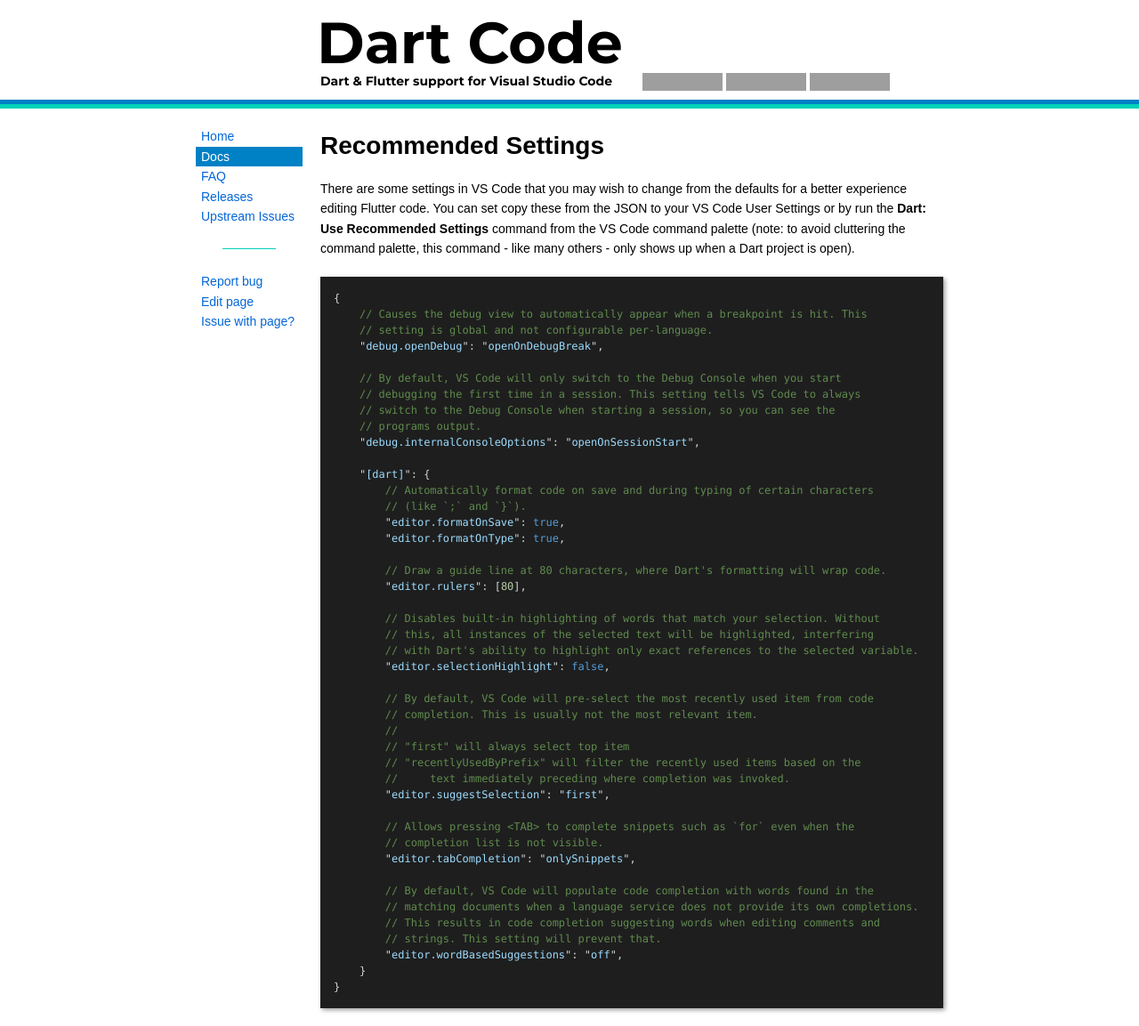
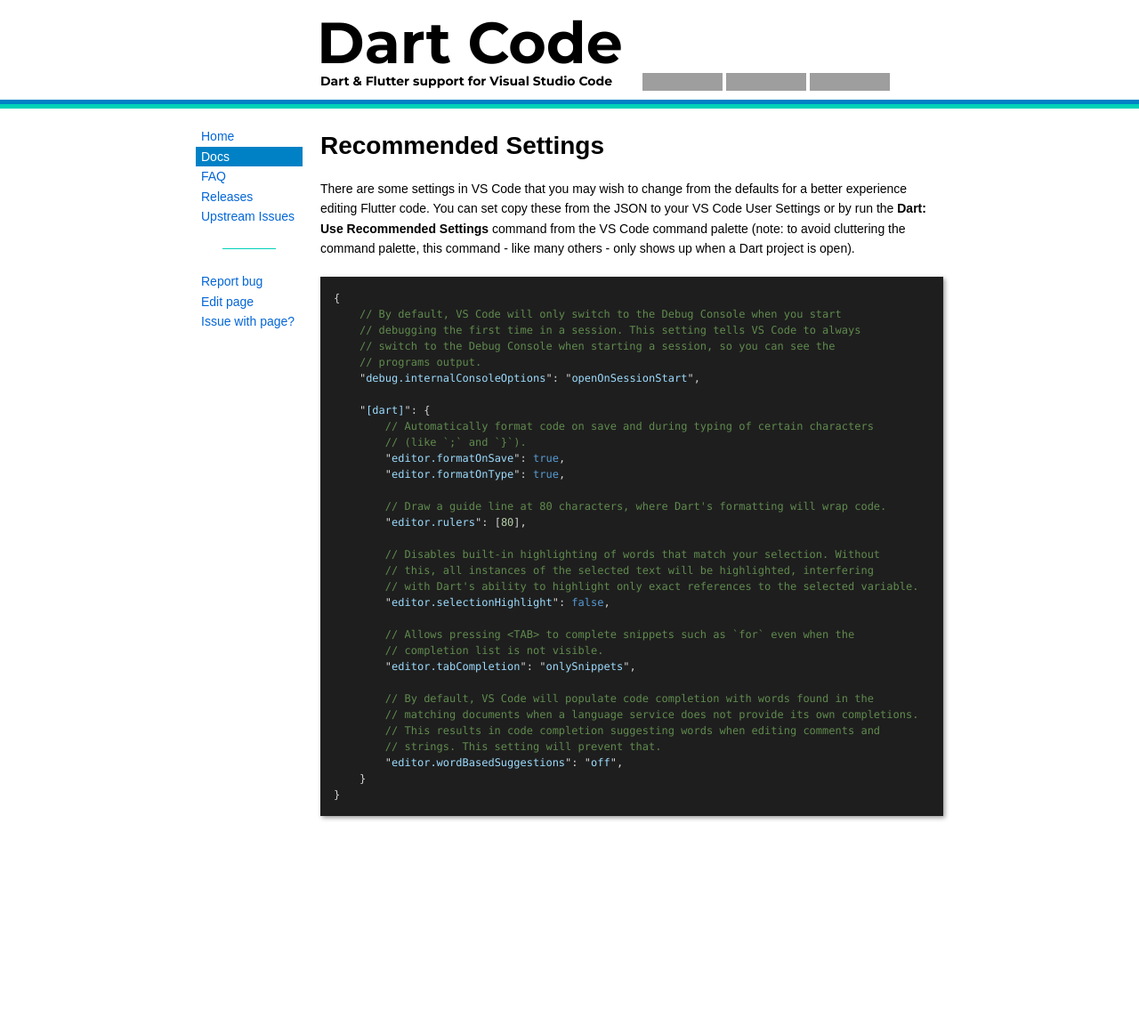
Before and after one commit to Dart-Code/Website, a Jekyll site: the page built from _docs/recommended-settings.md, in a window 1280 px wide. Shown: the whole page at 89% size. Built offline with Jekyll 4.4.1, drawn with Linux system fonts in a browser that asks for light colours; after the commit the page ends 937 px from its top, so only the background shows below that; grey boxes are pictures that could not be loaded.

Commit message:
Delete redundant recommended settings

````diff
--- a/_docs/recommended-settings.md
+++ b/_docs/recommended-settings.md
@@ -6,10 +6,6 @@
 
 ```js
 {
-	// Causes the debug view to automatically appear when a breakpoint is hit. This
-	// setting is global and not configurable per-language.
-	"debug.openDebug": "openOnDebugBreak",
-
 	// By default, VS Code will only switch to the Debug Console when you start
 	// debugging the first time in a session. This setting tells VS Code to always
 	// switch to the Debug Console when starting a session, so you can see the
@@ -30,14 +26,6 @@
 		// with Dart's ability to highlight only exact references to the selected variable.
 		"editor.selectionHighlight": false,
 
-		// By default, VS Code will pre-select the most recently used item from code
-		// completion. This is usually not the most relevant item.
-		//
-		// "first" will always select top item
-		// "recentlyUsedByPrefix" will filter the recently used items based on the
-		//     text immediately preceding where completion was invoked.
-		"editor.suggestSelection": "first",
-
 		// Allows pressing <TAB> to complete snippets such as `for` even when the
 		// completion list is not visible.
 		"editor.tabCompletion": "onlySnippets",
````
